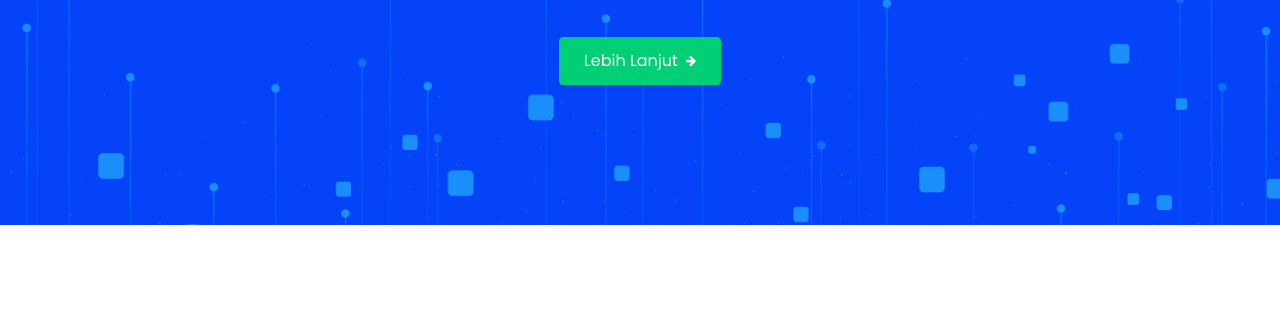
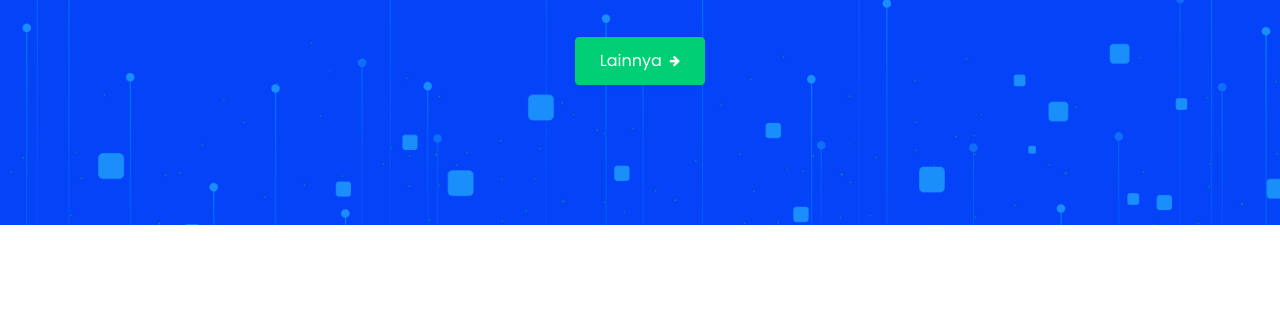
Before and after one commit to dedekj26/dedekj26.github.io, a plain HTML site: page index.html in a window 1280 px wide. Shown: the part 402-730 px from the top of the page. Drawn offline with Linux system fonts and the light colour scheme.

Commit message:
update logo and CTA link

```diff
--- a/index.html
+++ b/index.html
@@ -80,8 +80,8 @@
 			<div class="t-c text-center">
 				<h1 class="mx-auto">Halo! saya Dedek Julian, seorang User Interface Designer</h1>
 				<p>Website ini menjadi wadah saya untuk berbagi cerita, ilmu dan aset desain</p>
-				<a href="#" class="th-btn-success">
-					Lebih Lanjut <i class="fa fa-arrow-right ml-2 d-flex align-items-center justify-content-center"></i>
+				<a href="http://linktr.ee/dedekj26" target="_blank" class="th-btn-success">
+					Lainnya <i class="fa fa-arrow-right ml-2 d-flex align-items-center justify-content-center"></i>
 				</a>
 			</div>
 		</div>
```
Also changed, not shown: assets/images/logos/thumbnail.png.
